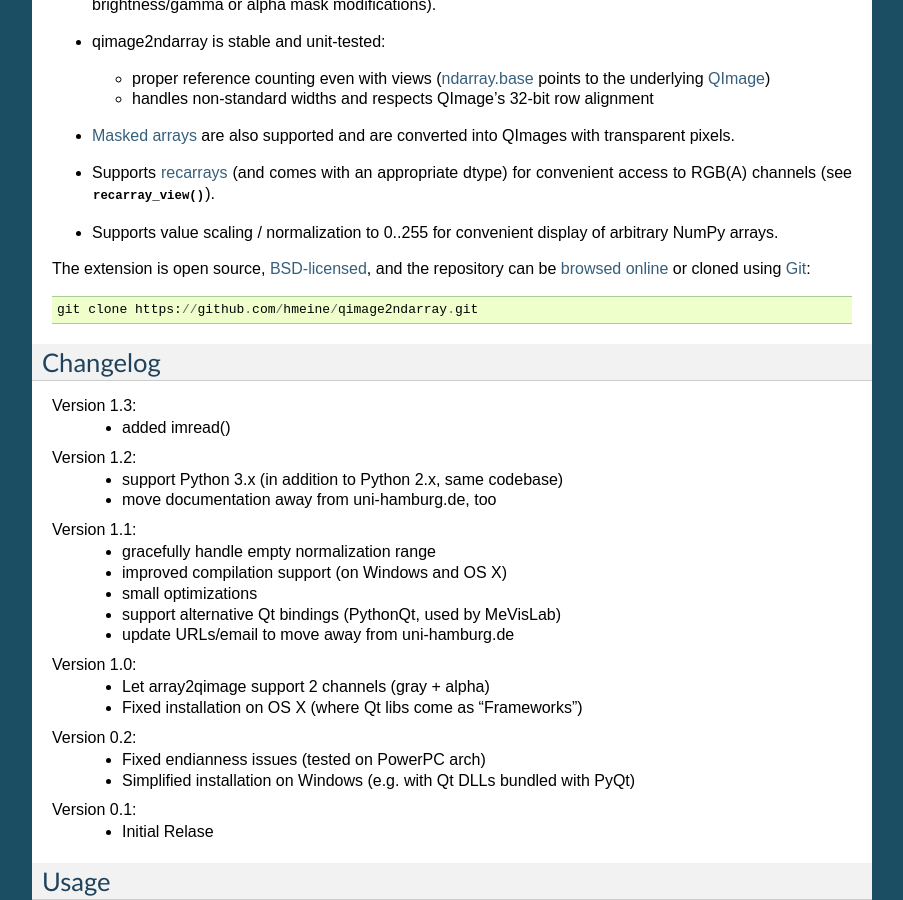
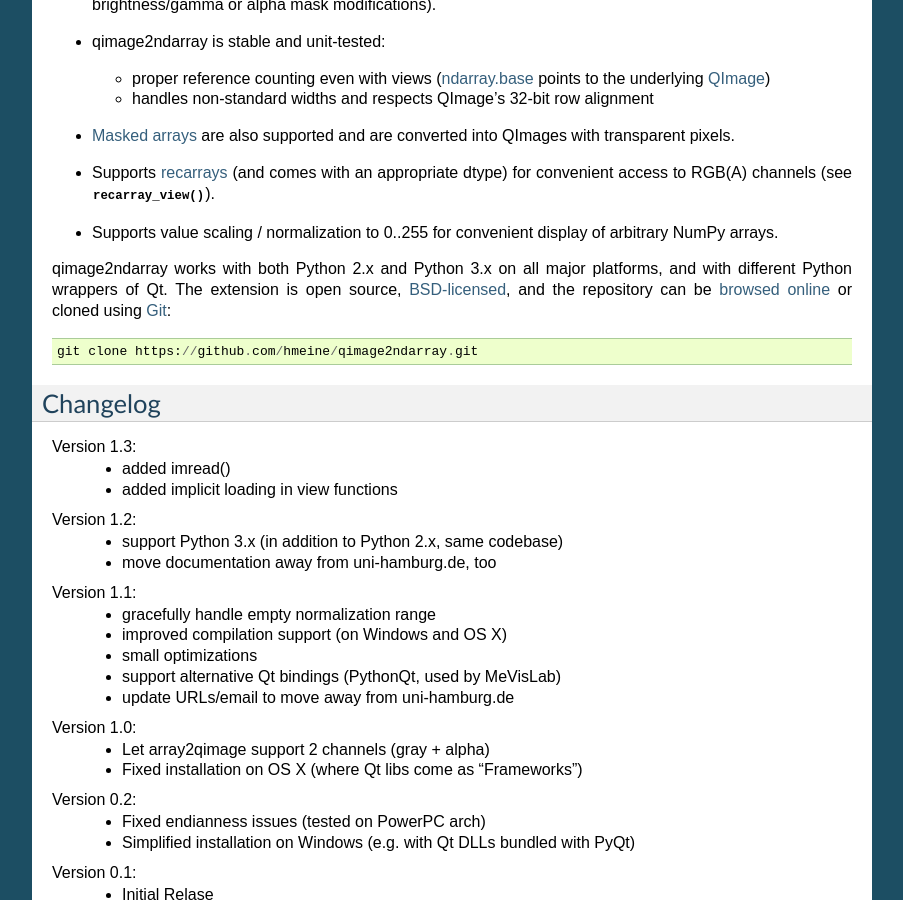
Before and after one commit to hmeine/qimage2ndarray, a Sphinx documentation site: the page built from doc/index.rst, in a window 1280 px wide and 900 px high, scrolled down 369 px. Shown: the whole window, without its empty margins (198-1101 px from the left). Built offline with Sphinx 7.4.7, drawn with Linux system fonts in a browser that asks for light colours.

Commit message:
update documentation

```diff
--- a/doc/index.rst
+++ b/doc/index.rst
@@ -43,8 +43,10 @@
 
 .. _masked arrays: http://docs.scipy.org/doc/numpy/reference/maskedarray.generic.html
 
-The extension is open source, BSD-licensed__, and the
-repository can be `browsed online`_ or cloned using Git_::
+qimage2ndarray works with both Python 2.x and Python 3.x on all major
+platforms, and with different Python wrappers of Qt.  The extension is
+open source, BSD-licensed__, and the repository can be `browsed
+online`_ or cloned using Git_::
 
   git clone https://github.com/hmeine/qimage2ndarray.git
 
@@ -55,6 +57,7 @@
 
 Version 1.3:
   - added imread()
+  - added implicit loading in view functions
 
 Version 1.2:
   - support Python 3.x (in addition to Python 2.x, same codebase)
```
Also changed, not shown: 1 other file.
